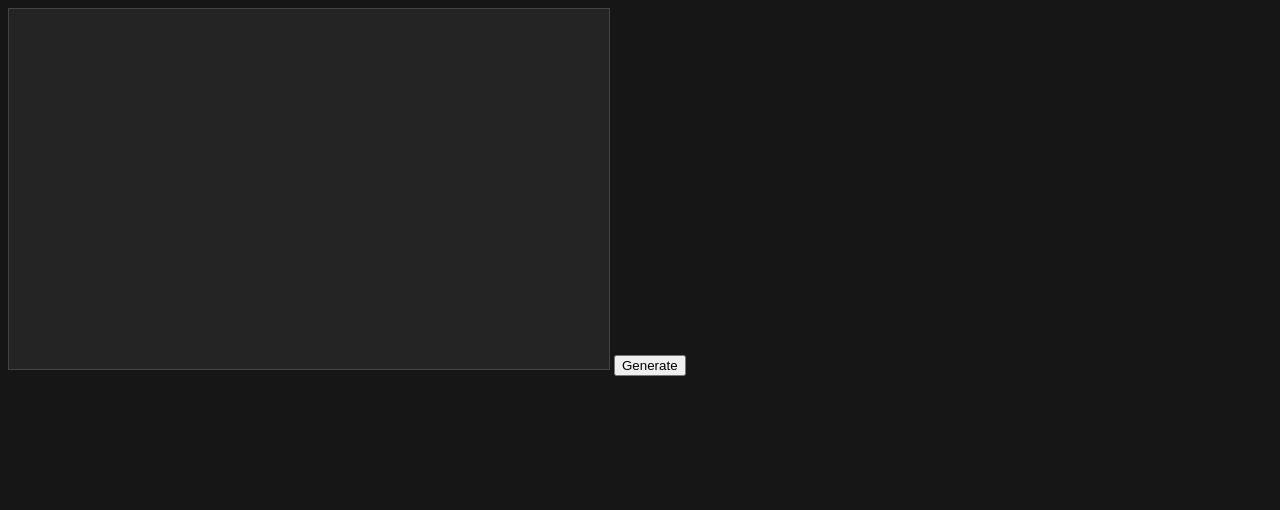
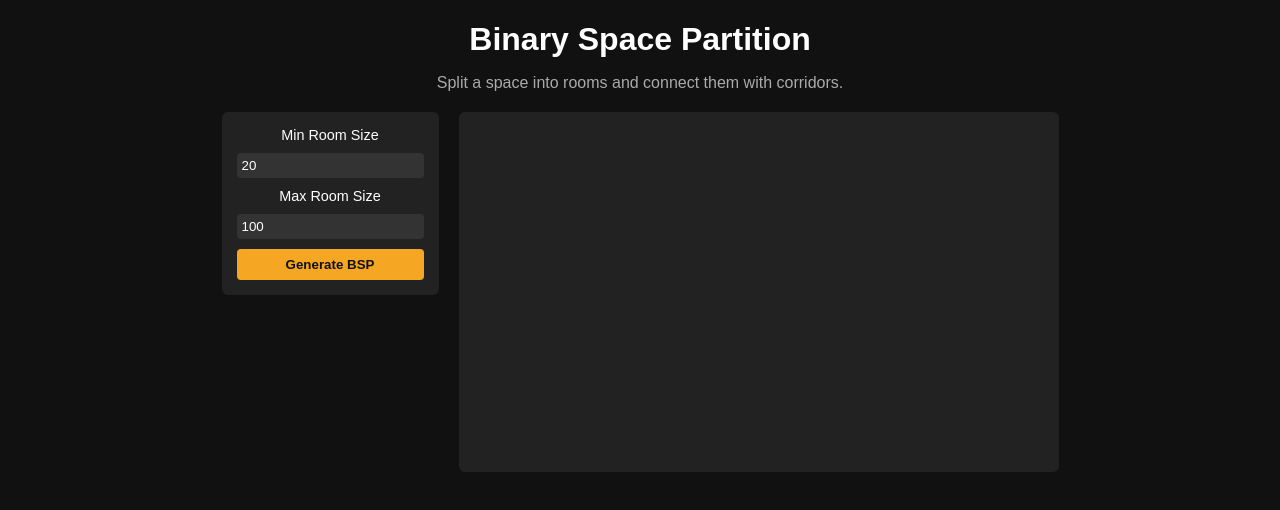
Before and after one commit to DharshanPalani/BinarySpacePartition, a website with bundled scripts: page index.html in a window 1280 px wide. Built offline with nearby package versions, Linux system fonts and the light colour scheme.

Commit message:
Styled the index and removed useless code in draw func

```diff
--- a/index.html
+++ b/index.html
@@ -3,30 +3,29 @@
   <head>
     <meta charset="UTF-8" />
     <title>BSP Visualizer</title>
+    <link rel="stylesheet" href="style.css" />
+  </head>
+  <body>
+    <h1>Binary Space Partition</h1>
+    <p>Split a space into rooms and connect them with corridors.</p>
 
-    <style>
-      body {
-        background: rgb(22, 22, 22);
-        color: white;
-      }
-      canvas {
-        background: #242424;
-        border: 1px solid #444;
-      }
-    </style>
-  </head>
+    <div id="main-container">
+      <div class="settings">
+        <label>Min Room Size</label>
+        <input type="number" id="min_room_size_input" value="20" />
 
-  <body>
-      <!--<h1>Binary Space Partition</h1>
-      <p>
-        Objective: Splits the given space into leaves and uses each leaf and
-        draws room on it, and connect them with collidors.<br />
-        By Dharshan Palani Sybau
-    </p>-->
-    <div id="container" style="position: relative">
+        <label>Max Room Size</label>
+        <input type="number" id="max_room_size_input" value="100" />
+
+        <button id="generate_bsp">Generate BSP</button>
+      </div>
+
+      <div class="visualizer">
+        <canvas id="map" width="600" height="360"></canvas>
+        <div id="container"></div>
+      </div>
     </div>
-      <canvas id="map" width="600" height="360"></canvas>
-    <button id="generate_bsp">Generate</button>
+
     <script type="module" src="./src/main.ts"></script>
   </body>
 </html>
--- a/src/draw.ts
+++ b/src/draw.ts
@@ -1,50 +1,40 @@
+import Node from "./Node";
 import drawCorridors from "./drawCorridors";
-import Node from "./Node";
 
-const draw = (leaves: Node[], corridor: any[]) => {
+const draw = (leaves: Node[], corridors: { x: number; y: number }[]) => {
   const canvas = document.getElementById("map") as HTMLCanvasElement;
   const ctx = canvas.getContext("2d")!;
-  const container = document.getElementById("container")!;
-
-  container.innerHTML = "";
+  const scale = 6;
 
   ctx.clearRect(0, 0, canvas.width, canvas.height);
 
-  const scale = 6;
+  leaves.forEach((leaf, index) => {
+    ctx.strokeStyle = "white";
+    ctx.lineWidth = 1;
+    ctx.strokeRect(
+      leaf.x * scale,
+      leaf.y * scale,
+      leaf.width * scale,
+      leaf.height * scale
+    );
 
-  leaves.forEach((l, index) => {
-    ctx.strokeStyle = "white";
-    ctx.strokeRect(l.x * scale, l.y * scale, l.width * scale, l.height * scale);
-
-    if (l.room) {
-      const r = document.createElement("div");
-      r.style.position = "absolute";
-      r.style.left = l.room.x * scale + "px";
-      r.style.top = l.room.y * scale + "px";
-      r.style.width = l.room.width * scale + "px";
-      r.style.height = l.room.height * scale + "px";
-      r.style.border = "2px solid lime";
-      r.style.pointerEvents = "none";
-
-      container.appendChild(r);
+    if (leaf.room) {
+      ctx.strokeStyle = "lime";
+      ctx.lineWidth = 2;
+      ctx.strokeRect(
+        leaf.room.x * scale,
+        leaf.room.y * scale,
+        leaf.room.width * scale,
+        leaf.room.height * scale
+      );
     }
 
-    const div = document.createElement("div");
-    div.style.position = "absolute";
-    div.style.left = l.x * scale + "px";
-    div.style.top = l.y * scale + "px";
-    div.style.width = l.width * scale + "px";
-    div.style.height = l.height * scale + "px";
-    div.style.pointerEvents = "none";
+    ctx.fillStyle = "yellow";
+    ctx.font = `${10}px Arial`;
+    ctx.fillText(`leaf ${index + 1}`, leaf.x * scale + 2, leaf.y * scale + 12);
+  });
 
-    div.style.color = "yellow";
-    div.style.fontSize = "14px";
-
-    div.innerHTML = `<p>Leaf ${index + 1}</p>`;
-
-    container.appendChild(div);
-  });
-  drawCorridors(ctx, corridor);
+  drawCorridors(ctx, corridors, scale);
 };
 
 export default draw;
--- a/src/drawCorridors.ts
+++ b/src/drawCorridors.ts
@@ -1,9 +1,8 @@
 const drawCorridors = (
   ctx: CanvasRenderingContext2D,
-  corridors: { x: number; y: number }[]
+  corridors: { x: number; y: number }[],
+  scale: number
 ) => {
-  const scale = 6;
-
   ctx.fillStyle = "red";
   corridors.forEach((c) => {
     ctx.fillRect(c.x * scale, c.y * scale, scale, scale);
--- a/src/main.ts
+++ b/src/main.ts
@@ -7,13 +7,13 @@ import split from "./split";
 const width = 100;
 const height = 60;
 
-const generate_bsp = () => {
+const generate_bsp = (min_room_size : number, max_room_size : number) => {
 
   const root = new Node(0, 0, width, height);
 
   const leaf: Node[] = [root];
 
-  const min_leaf_size = Math.floor(Math.random() * (20 - 10 + 1) + 15);
+  const min_leaf_size = Math.floor(Math.random() * (max_room_size - min_room_size + 1) + 15);
 
   let didSplit = true;
 
@@ -53,6 +53,10 @@ const generate_bsp = () => {
 
 const generateBtn = document.getElementById("generate_bsp");
 
+
 generateBtn?.addEventListener('click', () => {
-  generate_bsp();
-})
+  const min_room_size_input = document.getElementById("min_room_size_input") as HTMLInputElement;
+  const max_room_size_input = document.getElementById("max_room_size_input") as HTMLInputElement;
+
+  generate_bsp(parseInt(min_room_size_input.value), parseInt(max_room_size_input.value));
+});
--- /dev/null
+++ b/style.css
@@ -0,0 +1,81 @@
+body {
+  background: #111;
+  color: #fff;
+  font-family: sans-serif;
+  text-align: center;
+  margin: 20px;
+}
+
+h1 {
+  margin-bottom: 5px;
+}
+
+p {
+  margin-bottom: 20px;
+  color: #aaa;
+}
+
+#main-container {
+  display: flex;
+  gap: 20px;
+  justify-content: center;
+  align-items: flex-start;
+}
+
+.settings {
+  background: #222;
+  padding: 15px;
+  border-radius: 6px;
+  display: flex;
+  flex-direction: column;
+  gap: 10px;
+  min-width: 150px;
+}
+
+.settings label {
+  font-size: 0.9rem;
+}
+
+.settings input {
+  padding: 5px;
+  border-radius: 4px;
+  border: none;
+  background: #333;
+  color: #fff;
+}
+
+.settings button {
+  padding: 8px;
+  border: none;
+  border-radius: 4px;
+  background: #f5a623;
+  color: #111;
+  font-weight: bold;
+  cursor: pointer;
+}
+
+.visualizer {
+  position: relative;
+  width: 600px;
+  height: 360px;
+  background: #222;
+  border-radius: 6px;
+}
+
+#map {
+  position: absolute;
+  top: 0;
+  left: 0;
+  z-index: 0;
+  width: 100%;
+  height: 100%;
+}
+
+#container {
+  position: absolute;
+  top: 0;
+  left: 0;
+  width: 100%;
+  height: 100%;
+  z-index: 1;
+}
```
